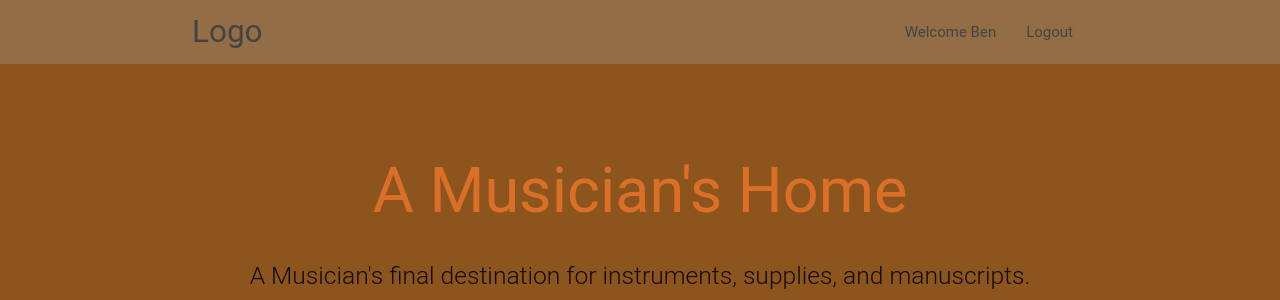
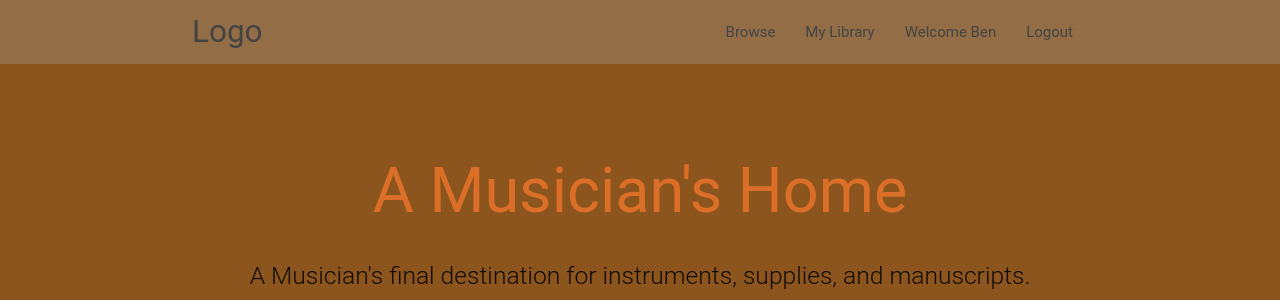
Before and after one commit to bnp26/AMusiciansHome, a Django app: page / in a window 1280 px wide. Shown: the top 300 px of the page. Run offline with Django 3.2, Linux system fonts and the light colour scheme; a user stored in the database is signed in; some libraries are stand-ins or nearby versions; some web fonts are replaced.

Commit message:
updated some stuff

```diff
--- a/AMusiciansHome/home/templates/home/home.html
+++ b/AMusiciansHome/home/templates/home/home.html
@@ -8,9 +8,18 @@
         <li><a href="{% url 'home:logout' %}">Logout</a></li>
       </ul>
       <ul class="right">
-        <li><a>Welcome {{ user.first_name }}</a></li>
+        <li><a href="{% url 'home:my_library' %}">Welcome {{ user.first_name }}</a></li>
+      </ul>
+      <ul class="right">
+        <li><a href="{% url 'home:my_library' %}">My Library</a></li>
+      </ul>
+      <ul class="right">
+        <li><a href="{% url 'home:main' %}">Browse</a></li>
       </ul>
       {% else %}
+      <ul class="right">
+        <li><a href="{% url 'home:main' %}">Browse</a></li>
+      </ul>
       <ul class="right hide-on-med-and-down">
         <li><a class="register_btn" href="{% url 'home:register' %}">Sign Up</a></li>
       </ul>
--- a/AMusiciansHome/home/views.py
+++ b/AMusiciansHome/home/views.py
@@ -27,7 +27,7 @@ def login_page(request):
         user = authenticate(username=username, password=password)
         if user is not None and user.is_active:
             login(request, user)
-            return HttpResponseRedirect(reverse('home:homepage'))
+            return redirect('/')
         else:
             context = {'login': 'failed'}
             print "Invalid login details: {0}, {1}".format(username, password)
@@ -48,7 +48,7 @@ def register_page(request):
             #need to send email
             template = 'home/home.html'
             context = {}
-            return redirect('homepage')
+            return redirect('/')
     else:
         template = 'home/register.html'
         form = RegistrationForm ()
@@ -68,4 +68,4 @@ def user_lib_page(request):
 @login_required
 def logout_request(request):
     logout(request)
-    return redirect('homepage')
+    return redirect('/')
```
